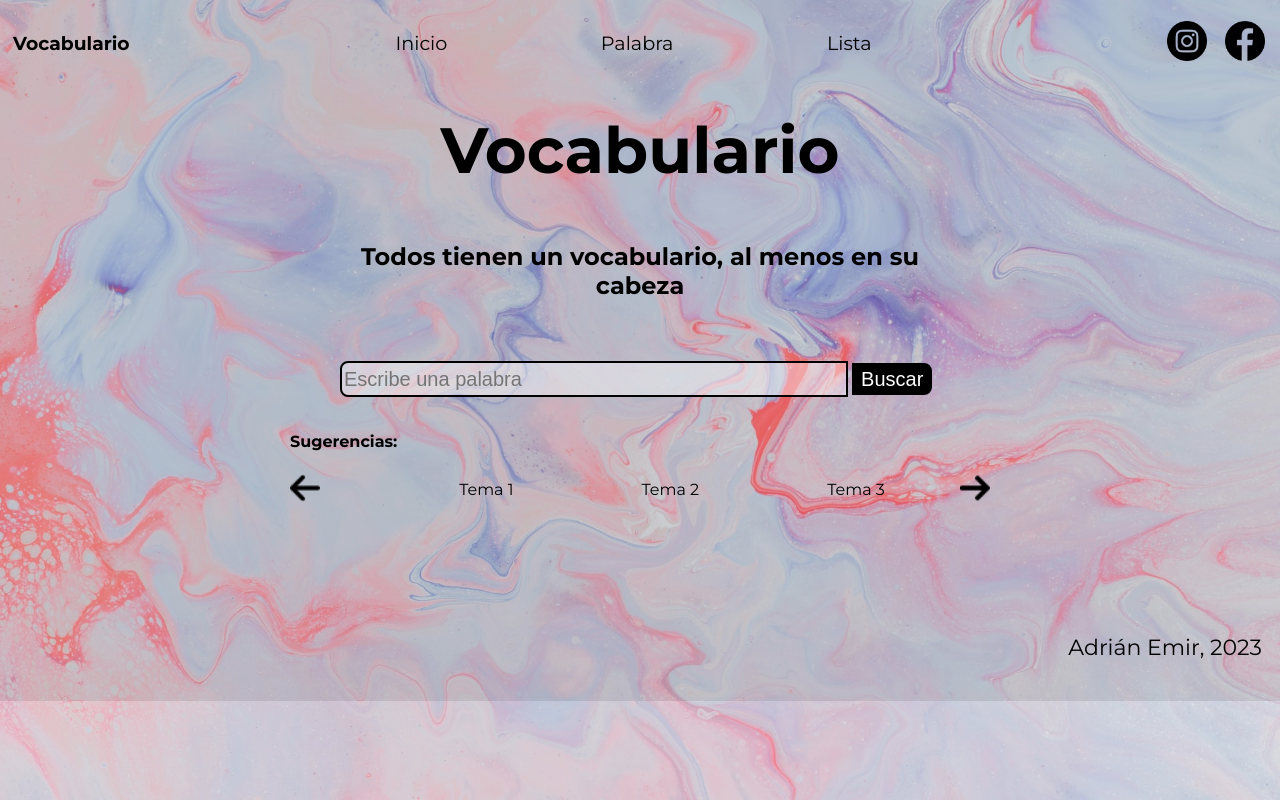
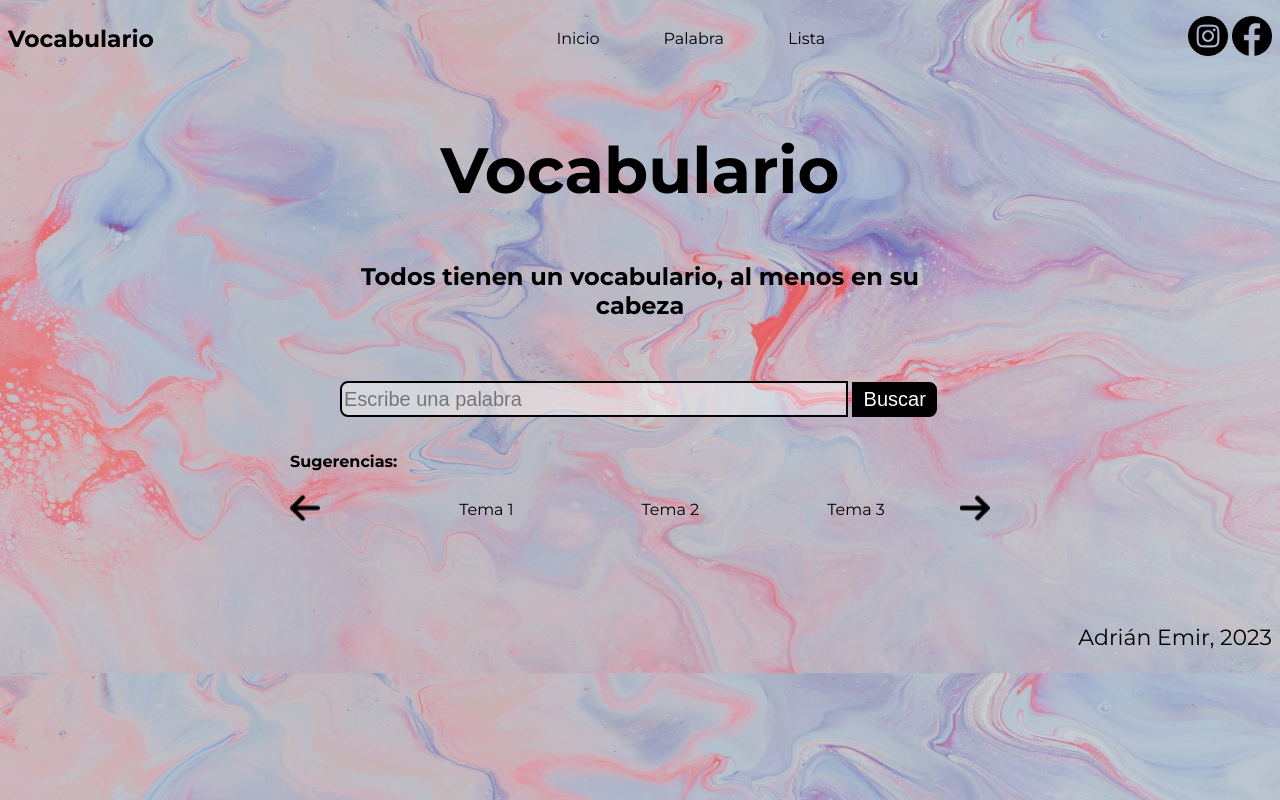
Before and after one commit to aEmirsv/aEmirsv.github.io, a plain HTML site: page index.html in a window 1280 px wide. Drawn offline with Linux system fonts and the light colour scheme.

Commit message:
Modificar

```diff
--- a/index.html
+++ b/index.html
@@ -19,12 +19,18 @@
                     </div>
 
                     <ul class="nav_link">
-                        <li class="nav_item"></li>
+                        <li class="nav_item">
                             <a class="link" href="#">Inicio</a>
-                        <li class="nav_item"></li>
+                        </li>
+
+                        <li class="nav_item">
                             <a class="link" href="#">Palabra</a>
-                        <li class="nav_item"></li>
+                        </li>
+
+                        <li class="nav_item">
                             <a class="link" href="#">Lista</a>
+                        </li>
+
                     </ul>
                     <div class="logotipo">
                         <img src="./imagenes/instagram.png" alt="">
@@ -59,6 +65,7 @@
                     <img src="./imagenes/flecha.png" alt="">
                 </div>
 
+                <div class="listaTemas">
                     <ul class="Temas">
                         <li class="encontrar"></li>
                             <a class="Tema" href="#">Tema 1</a>
@@ -67,6 +74,8 @@
                         <li class="encontrar"></li>
                             <a class="Tema" href="#">Tema 3</a>
                     </ul>
+                </div>
+
                 <div class="flecha derecha">
                     <img src="./imagenes/flechad.png" alt="">
                 </div>
--- a/styles.css
+++ b/styles.css
@@ -6,56 +6,44 @@
 
 .cuerpo{
     background-image: linear-gradient(180deg, #00000017 0%,#00000017 100%), url(./imagenes/fondocolores.jpg);
-    background-repeat: no-repeat;
-    background-size: cover;
-
+    background-size: 100% 100%;
 }
 
 .cabecera{
     width: 100%;
-    height: 50px;
-    position: relative;
-    display: grid;
-    grid-template-rows: 50px lfr;
+    height: 70px;
 }
 
 .navegacion{
     width: 100%;
-    height: 100%;
+    height: 60px;
     display: flex;
+    justify-content: space-between;
     align-items: center;
 }
 
 .nav_logo{
-    font-size: 300;
-    padding: 5px;
+    font-size: 20px;
 }
 
 .nav_link{
-    font-size: 1.2rem;
     list-style: none;
-    margin: auto;
     display: grid;
     grid-auto-flow: column;
     grid-auto-columns: max-content;
-
     gap: 4em;
 }
 
+
 .link{
+    text-decoration: none;
     color: black;
-    text-decoration: none;
 }
 
 .logotipo img{
-    padding: 7px;
     width: 40px;
     height: 40px;
     cursor: pointer;
-}
-
-.logotipo{
-    margin-left: auto;
 }
 
 /* Section  titulos*/
@@ -91,22 +79,21 @@
     border-bottom-left-radius: 8px;
     background: #ffffff69;
     border: 2px solid black;
+
     font-size: 20px;
-    color: white;
-    padding: none;
+    color: black;
 }
 
 
 .buscar{
-    padding: none;
     cursor: pointer;
-    width: 80px;
-    height: 32px;
+    width: 85px;
+    height: 35px;
 
     background: black;
     font-size: 20px;
 
-    border: 2px solid black;
+    border: 4px solid black;
     border-top-right-radius: 8px;
     border-bottom-right-radius: 8px;
     color: white;
@@ -115,18 +102,19 @@
 
 .sugerencias{
     margin: 0 auto;
-    height: 170px;
+    height: 150px;
     width: 700px;
 }
 
 .recorrer{
     display: flex;
+    justify-content: space-between;
     align-items: center;
 }
 
 .Temas{
-    padding: 0%;
     list-style: none;
+    padding: 0;
     margin: 0 auto;
     display: grid;
     grid-auto-flow: column;
@@ -137,24 +125,21 @@
 .sugerencias img{
     width: 30px;
     height: 30px;
-
 }
 
-.flecha derecha{
-    align-items: right;
-
-}
 .Tema{
     text-decoration: none;
     color: black;
 }
+
 /* Pie de pagina */
 
 .pie{
     font-size: 22px;
     color: black;
-    padding: 10px;
     text-align: right;
-    padding: .5 rem;
+}
 
+a:hover{
+    color: yellow;
 }
```
Lines whose indentation alone changed are shown as unchanged.
